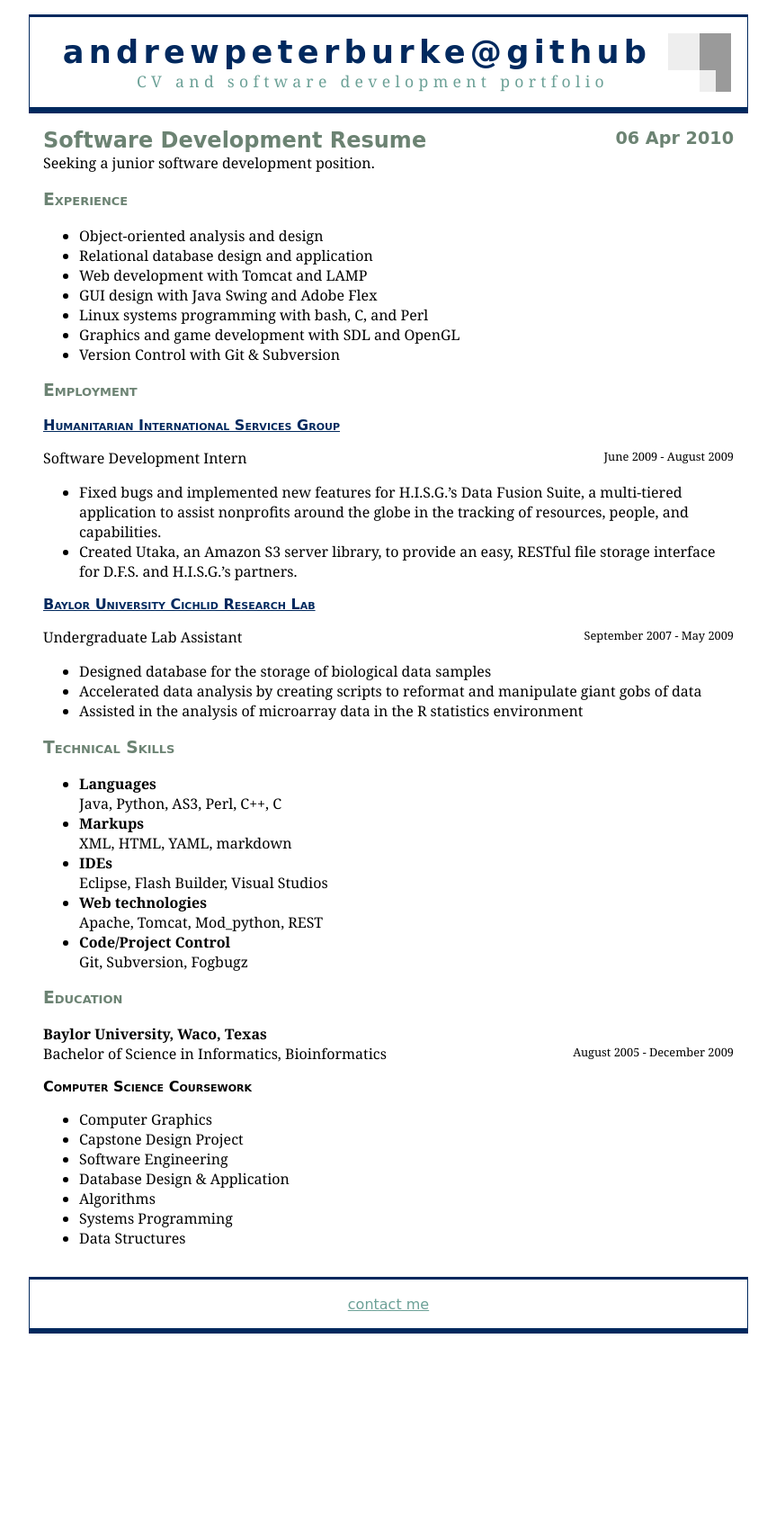
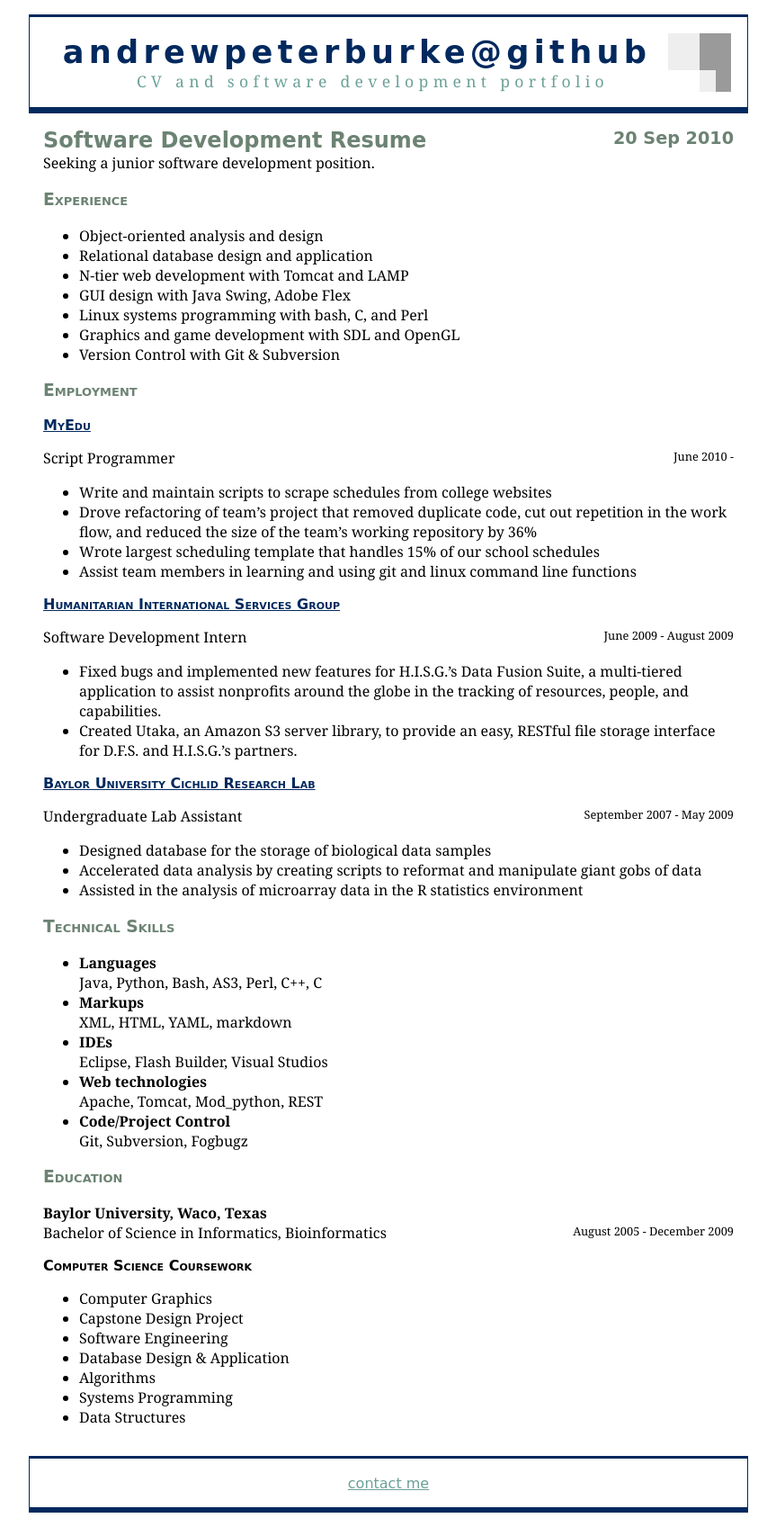
Before and after one commit to apburke/andrewpeterburke.github.com, a Jekyll site: the page built from _posts/2010-09-20-resume.markdown, in a window 1280 px wide. Shown: the whole page at 90% size, without its empty margins (208-1071 px from the left). Built offline with Jekyll 4.4.1, drawn with Linux system fonts in a browser that asks for light colours; before the commit the page ends 1498 px from its top, so only the background shows below that.

Commit message:
Updated resume

```diff
--- a/_posts/2010-04-06-resume.markdown
+++ b/_posts/2010-09-20-resume.markdown
@@ -9,13 +9,20 @@ description: Seeking a junior software development position.
 ### Experience
 * Object-oriented analysis and design
 * Relational database design and application
-* Web development with Tomcat and LAMP
-* GUI design with Java Swing and Adobe Flex
+* N-tier web development with Tomcat and LAMP
+* GUI design with Java Swing, Adobe Flex
 * Linux systems programming with bash, C, and Perl
 * Graphics and game development with SDL and OpenGL
 * Version Control with Git & Subversion
 
 ### Employment
+####[MyEdu](http://www.myedu.com "myEdu.com")
+<span class="description">Script Programmer<span class="date">June 2010 -</span></span>
+* Write and maintain scripts to scrape schedules from college websites
+* Drove refactoring of team's project that removed duplicate code, cut out repetition in the work flow, and reduced the size of the team's working repository by 36%
+* Wrote largest scheduling template that handles 15% of our school schedules
+* Assist team members in learning and using git and linux command line functions
+
 ####[Humanitarian International Services Group](http://hisg.org "HISG home page")
 <span class="description">Software Development Intern <span class="date">June 2009 - August 2009</span></span>
 * Fixed bugs and implemented new features for H.I.S.G.'s Data Fusion Suite, a multi-tiered application to assist nonprofits around the globe in the tracking of resources, people, and capabilities.
@@ -29,7 +36,7 @@ description: Seeking a junior software development position.
 
 ### Technical Skills
 * **Languages**
-    Java, Python, AS3, Perl, C++, C
+    Java, Python, Bash, AS3, Perl, C++, C
 * **Markups**
     XML, HTML, YAML, markdown
 * **IDEs**
```
